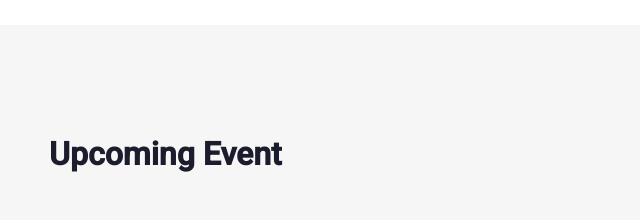
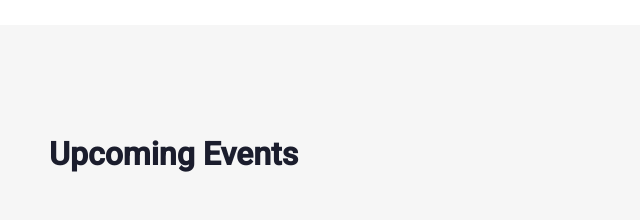
Before and after one commit to baobinh93/bc18__Mastery__TranNgocBaoBinh, a plain HTML site: page index.html in a window 1280 px wide. Shown: the part 2020-2240 px from the top of the page, 621-1261 px from the left. Drawn offline with Linux system fonts and the light colour scheme.

Commit message:
them s vao event

```diff
--- a/index.html
+++ b/index.html
@@ -206,7 +206,7 @@
           </div>
 
           <div class="articles__right">
-            <div class="articles__header">Upcoming Event</div>
+            <div class="articles__header">Upcoming Events</div>
             <ul class="events__list">
               <li class="event">
                 <div class="event__date">
```
